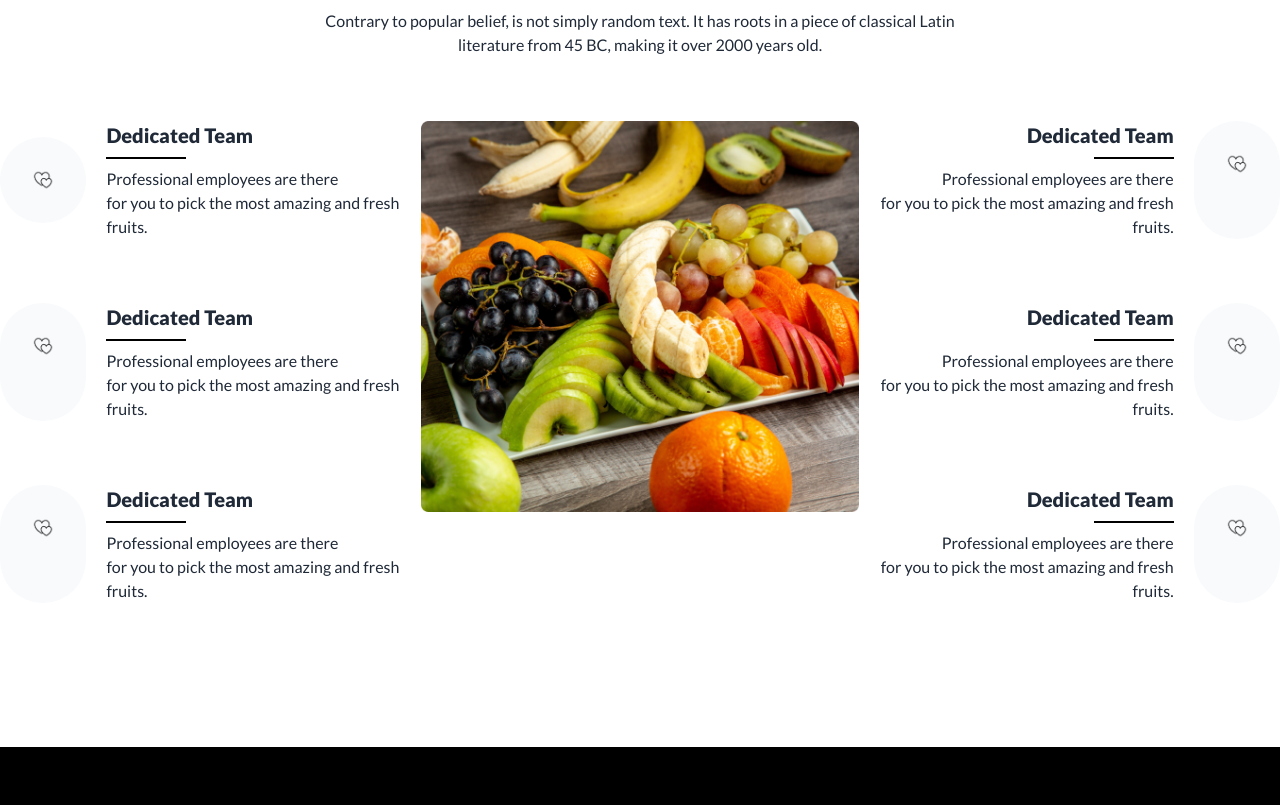
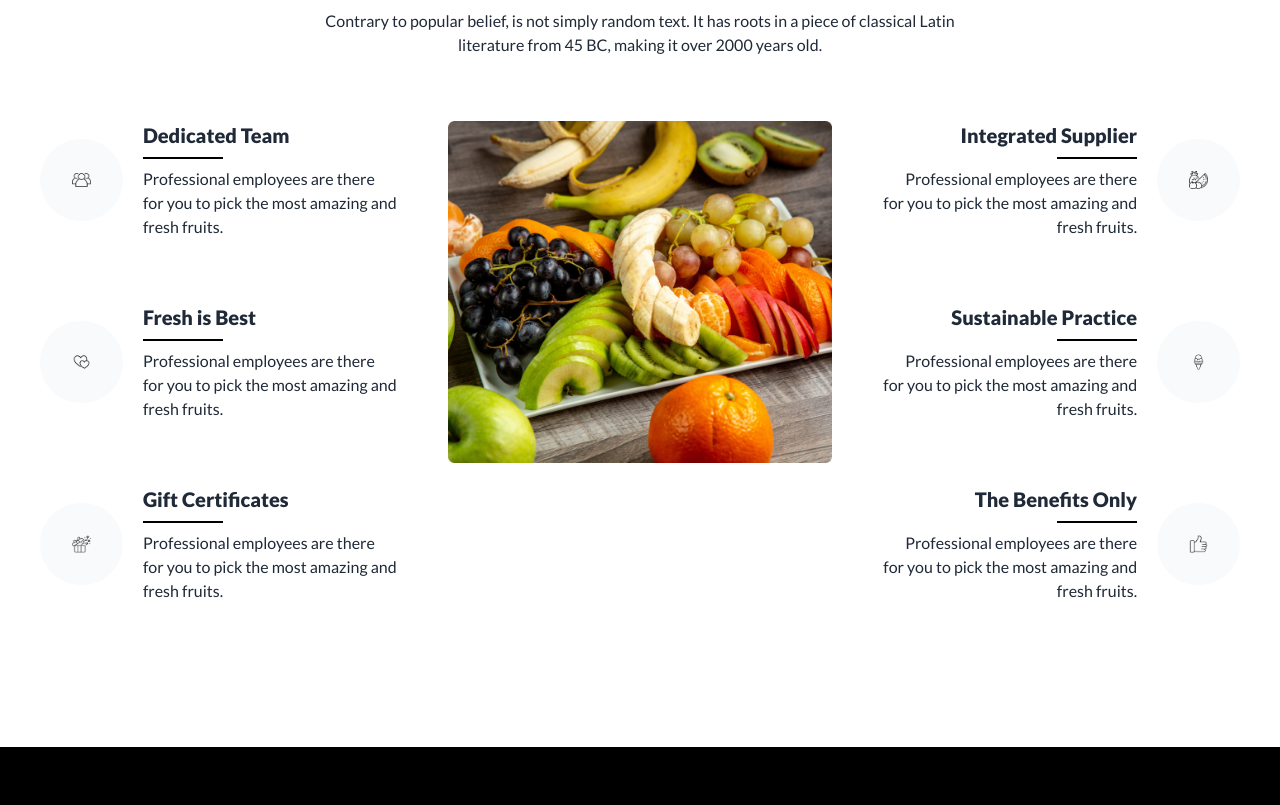
Before and after one commit to zubied-asif/fruit-burst, a plain HTML site: page index.html in a window 1280 px wide. Shown: the part 2356-3161 px from the top of the page. Drawn offline with nearby package versions, Linux system fonts and the light colour scheme.

Commit message:
finished project and fixed some bugs

```diff
--- a/index.html
+++ b/index.html
@@ -521,6 +521,7 @@
                 </div>
             </div>
         </section>
+        <!-- why chose us section  -->
         <section class="container mx-auto my-36">
             <div>
                 <h1 class="text-4xl font-extrabold flex justify-center ">Why Choose Us</h1>
@@ -530,11 +531,10 @@
                     random text. It has roots in a piece of classical Latin literature from 45 BC, making it over 2000
                     years old.</p>
             </div>
-            <!-- whole div for 3 div  -->
-            <div class="flex justify-between mt-16">
+            <div class="flex flex-col px-10  gap-10 md:flex-row  justify-between mt-16">
                 <div class="space-y-16">
                     <div class="flex gap-5 items-center">
-                        <div class="bg-slate-50 rounded-full p-8 items-center"><img src="./images/love 1.png" alt="">
+                        <div class="bg-slate-50 rounded-full p-8 items-center"><img src="./images/group 1.png" alt="">
                         </div>
                         <div>
                             <h1 class="text-xl font-extrabold">Dedicated Team</h1>
@@ -546,22 +546,22 @@
                             </p>
                         </div>
                     </div>
-                    <div class="flex gap-5">
+                    <div class="flex gap-5 items-center">
                         <div class="bg-slate-50 rounded-full p-8 items-center"><img src="./images/love 1.png" alt="">
                         </div>
                         <div>
-                            <h1 class="text-xl font-extrabold">Dedicated Team</h1>
+                            <h1 class="text-xl font-extrabold">Fresh is Best</h1>
                             <hr class="w-20 border border-black my-2">
                             <p class="text-base font-medium">Professional employees are there <br> for you to pick the
                                 most amazing and fresh fruits.
                             </p>
                         </div>
                     </div>
-                    <div class="flex gap-5">
-                        <div class="bg-slate-50 rounded-full p-8 items-center"><img src="./images/love 1.png" alt="">
+                    <div class="flex gap-5 items-center">
+                        <div class="bg-slate-50 rounded-full p-8 items-center"><img src="./images/gift-box 1.png" alt="">
                         </div>
                         <div>
-                            <h1 class="text-xl font-extrabold">Dedicated Team</h1>
+                            <h1 class="text-xl font-extrabold">Gift Certificates</h1>
                             <hr class="w-20 border border-black my-2">
                             <p class="text-base font-medium">Professional employees are there <br> for you to pick the
                                 most amazing and fresh fruits.
@@ -569,49 +569,46 @@
                         </div>
                     </div>
                 </div>
-                <!-- pic-div  -->
                 <div>
                     <img src="./images/whychoose1.png" alt="">
                 </div>
 
                 <div class="space-y-16">
-                    <div class="flex gap-5 ">
+                    <div class="flex gap-5 items-center">
                         <div class=" text-end ">
-                            <h1 class="text-xl font-extrabold">Dedicated Team</h1>
+                            <h1 class="text-xl font-extrabold">Integrated Supplier</h1>
                             <hr class="w-20 border border-black my-2 ms-auto">
 
                             <p class="text-base font-medium ">Professional employees are there <br> for you to pick the
                                 most amazing and fresh fruits.</p>
                         </div>
-                        <div class="bg-slate-50 rounded-full p-8 items-center"><img src="./images/love 1.png" alt="">
+                        <div class="bg-slate-50 rounded-full p-8 items-center"><img src="./images/fruit 1.png" alt="">
                         </div>
                     </div>
-                    <div class="flex gap-5 ">
+                    <div class="flex gap-5 items-center ">
                         <div class=" text-end ">
-                            <h1 class="text-xl font-extrabold">Dedicated Team</h1>
+                            <h1 class="text-xl font-extrabold">Sustainable Practice</h1>
                             <hr class="w-20 border border-black my-2 ms-auto">
 
                             <p class="text-base font-medium ">Professional employees are there <br> for you to pick the
                                 most amazing and fresh fruits.</p>
                         </div>
-                        <div class="bg-slate-50 rounded-full p-8 items-center"><img src="./images/love 1.png" alt="">
+                        <div class="bg-slate-50 rounded-full p-8 items-center"><img src="./images/ice-cream 1.png" alt="">
                         </div>
                     </div>
-                    <div class="flex gap-5 ">
+                    <div class="flex gap-5 items-center">
                         <div class=" text-end ">
-                            <h1 class="text-xl font-extrabold">Dedicated Team</h1>
+                            <h1 class="text-xl font-extrabold">The Benefits Only</h1>
                             <hr class="w-20 border border-black my-2 ms-auto">
 
                             <p class="text-base font-medium ">Professional employees are there <br> for you to pick the
                                 most amazing and fresh fruits.</p>
                         </div>
-                        <div class="bg-slate-50 rounded-full p-8 items-center"><img src="./images/love 1.png" alt="">
+                        <div class="bg-slate-50 rounded-full p-8 items-center"><img src="./images/like 1.png" alt="">
                         </div>
                     </div>
-
                 </div>
             </div>
-
         </section>
 
 
```
